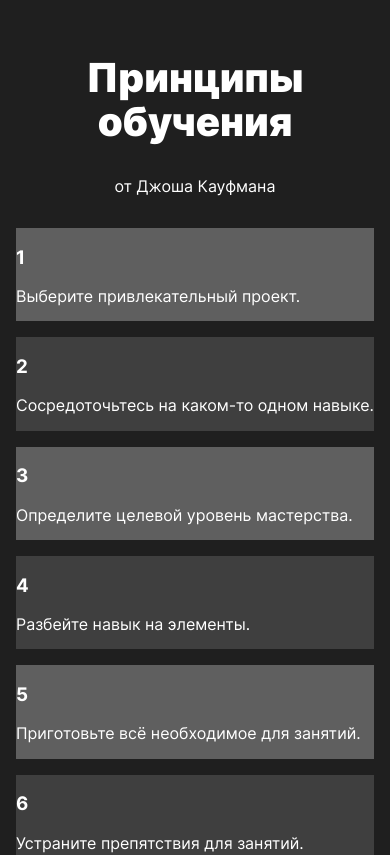
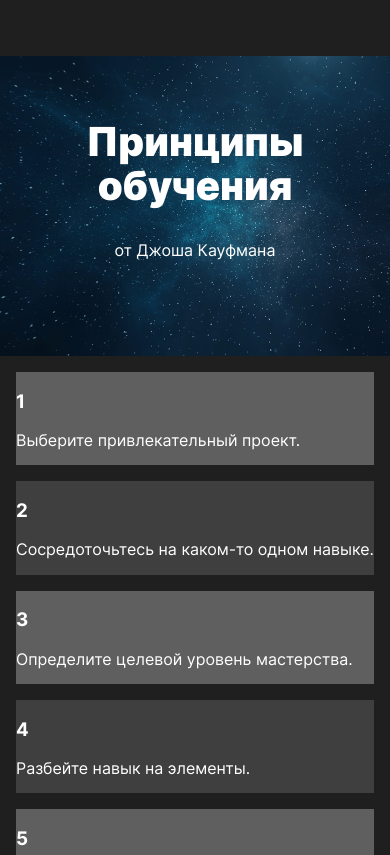
Before and after one commit to Dotokoto/russian-travel, a plain HTML site: page index.html in a window 390 px wide. Shown: the top 855 px of the page. Drawn offline with Linux system fonts and the light colour scheme.

Commit message:
Добавили картинку на фон

```diff
--- a/blocks/kaufman/__heading/kaufman__heading.css
+++ b/blocks/kaufman/__heading/kaufman__heading.css
@@ -1,3 +1,24 @@
 .kaufman__heading {
     text-align: center;
+
+    background-image: url("../../../images/nebula.jpg");
+    background-size: cover;
+
+    min-height: 500px;
+
+    display: flex;
+    flex-direction: column;
+    justify-content: center;
 }
+
+@media screen and (max-width: 768px) {
+    .kaufman__heading {
+        min-height: 400px;
+    }
+}
+
+@media screen and (max-width: 500px) {
+    .kaufman__heading {
+        min-height: 300px;
+    }
+}
```
Also changed, not shown: images/nebula.jpg (added).
